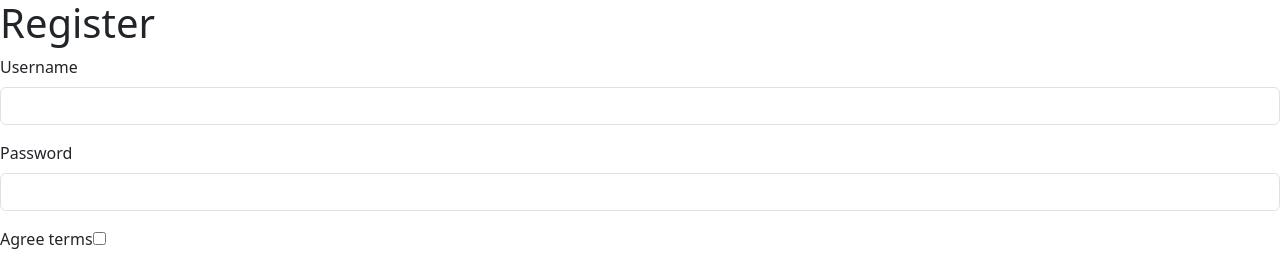
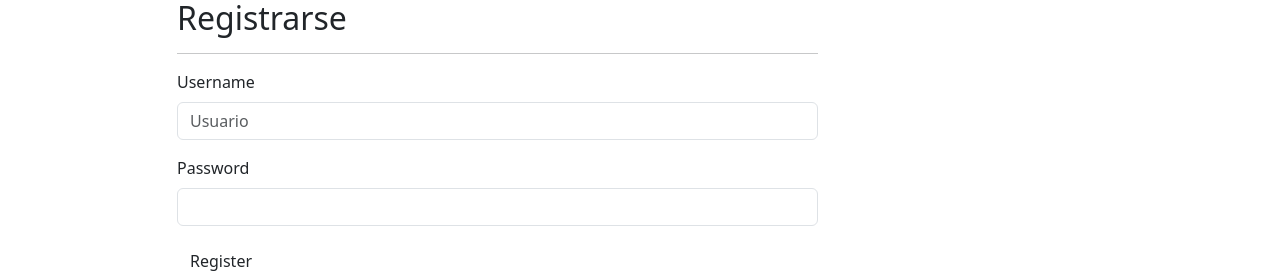
Before and after one commit to PietroSM/sym.pro, a Symfony app: template templates/registration/register.html.twig in a window 1280 px wide. Shown: the part 581-858 px from the top of the page. Run offline with Twig, Linux system fonts and the light colour scheme; the template is opened without the code that fills it, so the values that code supplies are empty; form fields are guessed from the names that the template uses; some libraries are stand-ins or nearby versions.

Commit message:
Commit_07_02_2025

```diff
--- a/templates/habitacio/index.html.twig
+++ b/templates/habitacio/index.html.twig
@@ -11,6 +11,10 @@
                 <div class="breadcrumb-text">
                     <h2>Our Rooms</h2>
                 </div>
+                <th><a href="{{ path("app_habitacio_index_ordenat", {ordenacion: 'nombre'}) }}" style="color:black; margin-right: 1em" class="primary-btn">Nombre</a></th>
+                <th><a href="{{ path("app_habitacio_index_ordenat", {ordenacion: 'localitzacio'}) }}" style="color:black; margin-right: 1em" class="primary-btn">Localización</a></th>
+                <th><a href="{{ path("app_habitacio_index_ordenat", {ordenacion: 'capacitat'}) }}" style="color:black; margin-right: 1em" class="primary-btn">Capacidad</a></th>
+                <th><a href="{{ path("app_habitacio_index_ordenat", {ordenacion: 'preu'}) }}" style="color:black;" class="primary-btn">Precio</a></th>
             </div>
         </div>
     </div>
--- a/templates/registration/register.html.twig
+++ b/templates/registration/register.html.twig
@@ -2,18 +2,33 @@
 
 {% block title %}Register{% endblock %}
 
-{% block body %}
-    <h1>Register</h1>
+{% block principal %}
+<section class="contact-section spad">
+    <div class="container">
+        <div class="row">
+            <div class="col-lg-7 offset-lg-1">
+                <h2>Registrarse</h2>
+                <hr>
 
                 {{ form_errors(registrationForm) }}
 
-    {{ form_start(registrationForm) }}
-        {{ form_row(registrationForm.username) }}
+                {{ form_start(registrationForm, {'attr': {'class': 'contact-form', 'enctype': 'multipart/form-data'}}) }}
+                    <div class="row">
+                        <div class="col-lg-12">
+                            {{ form_row(registrationForm.username, {'attr': {'placeholder': 'Usuario'}}) }}
+                        </div>
+                        <div class="col-lg-12">
                             {{ form_row(registrationForm.plainPassword, {
                                 label: 'Password'
                             }) }}
-        {{ form_row(registrationForm.agreeTerms) }}
-
+                        </div>
+                        <div class="col-lg-12">
                             <button type="submit" class="btn">Register</button>
+                        </div>
+                    </div>
                 {{ form_end(registrationForm) }}
+            </div>
+        </div>
+    </div>
+</section>
 {% endblock %}
```
Also changed, not shown: src/Controller/HabitacioController.php (+27 -2 lines), src/Controller/LoginController.php (added, +18 -0 lines), templates/login/index.html.twig (added, +20 -0 lines), 1 other file. Lines whose indentation alone changed are shown as unchanged.
